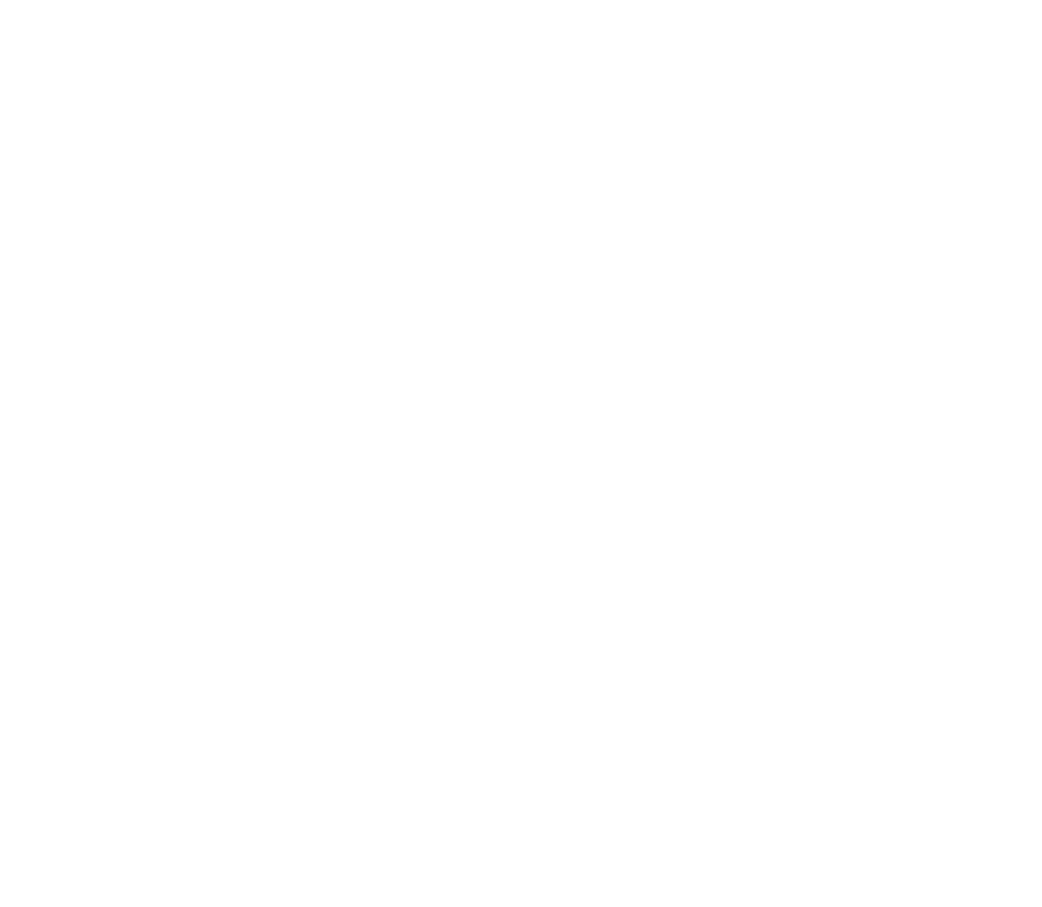
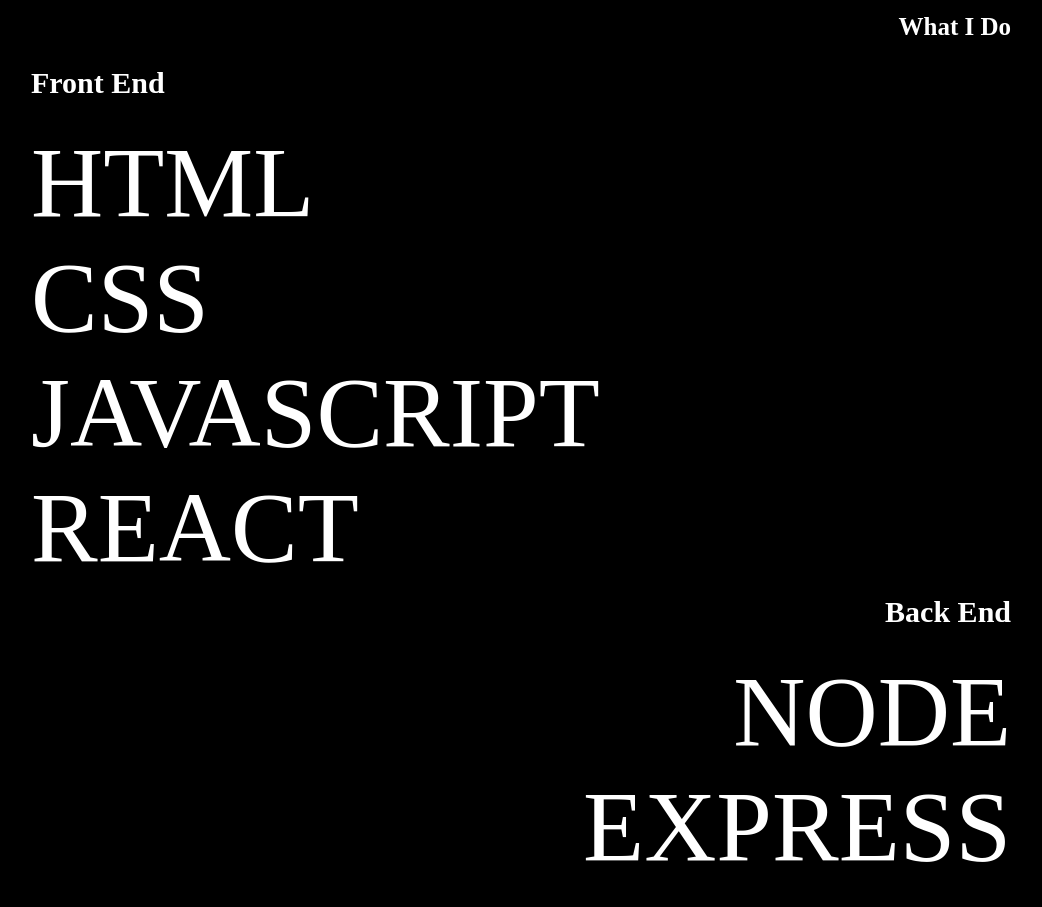
Before and after one commit to Bouderton/about-me, a React (Vite) app in the folder About-Me/: page / in a window 1280 px wide. Shown: the part 1360-2267 px from the top of the page, without its empty margins (119-1161 px from the left). Before the commit the page ends 1268 px from the top, so only its background shows below. Built offline with nearby package versions, Linux system fonts and the light colour scheme.

Commit message:
skills css blockout

```diff
--- a/About-Me/src/components/App/App.jsx
+++ b/About-Me/src/components/App/App.jsx
@@ -4,6 +4,7 @@
 import "./App.css";
 import Header from "../Header/Header";
 import About from "../About/About";
+import Skills from "../Skills/Skills";
 
 function App() {
   // const [count, setCount] = useState(0);
@@ -12,6 +13,7 @@
     <div className="page">
       <Header />
       <About />
+      <Skills />
     </div>
   );
 }
--- a/About-Me/src/components/Skills/Skills.css
+++ b/About-Me/src/components/Skills/Skills.css
@@ -0,0 +1,62 @@
+.skills {
+  margin: 5px 0;
+  padding: 100px 150px;
+  background: black;
+  color: white;
+  display: flex;
+  flex-direction: column;
+}
+
+.skills__title-container {
+  display: flex;
+  justify-content: flex-end;
+}
+
+.skills__title {
+  font-size: 25px;
+  margin: 0 0 25px;
+}
+
+.skills__front-header {
+  font-size: 30px;
+  margin: 0 0 25px;
+}
+
+.skills__front-list {
+  list-style-type: none;
+  font-size: 100px;
+  margin: 0;
+  padding: 0;
+}
+
+.skills__front-list-item {
+  margin: 0;
+}
+
+.skills__back {
+  margin: 10px 0;
+  display: flex;
+  flex-direction: column;
+  text-align: right;
+  justify-content: flex-end;
+}
+
+.skills__back-list {
+  list-style-type: none;
+}
+
+.skills__back-header {
+  font-size: 30px;
+  margin: 0 0 25px;
+}
+
+.skills__back-list {
+  list-style-type: none;
+  font-size: 100px;
+  margin: 0;
+  padding: 0;
+}
+
+.skills__back-list-item {
+  margin: 0;
+}
--- a/About-Me/src/components/Skills/Skills.jsx
+++ b/About-Me/src/components/Skills/Skills.jsx
@@ -3,7 +3,9 @@
 const Skills = () => {
   return (
     <div className="skills">
-      <h2 className="skills__title">What I Do</h2>
+      <div className="skills__title-container">
+        <h2 className="skills__title">What I Do</h2>
+      </div>
       <div className="skills__front">
         <h3 className="skills__front-header">Front End</h3>
         <ul className="skills__front-list">
```
